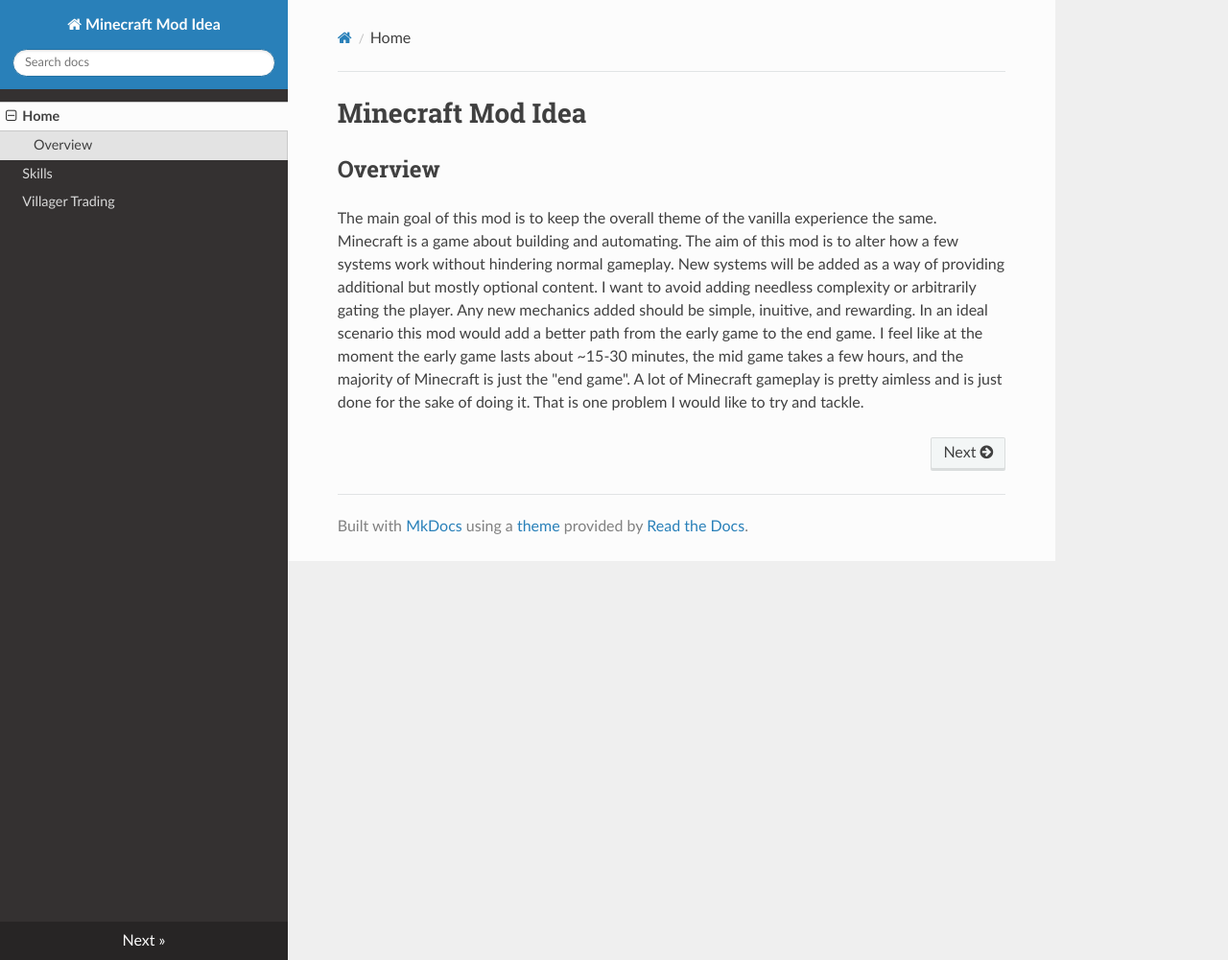
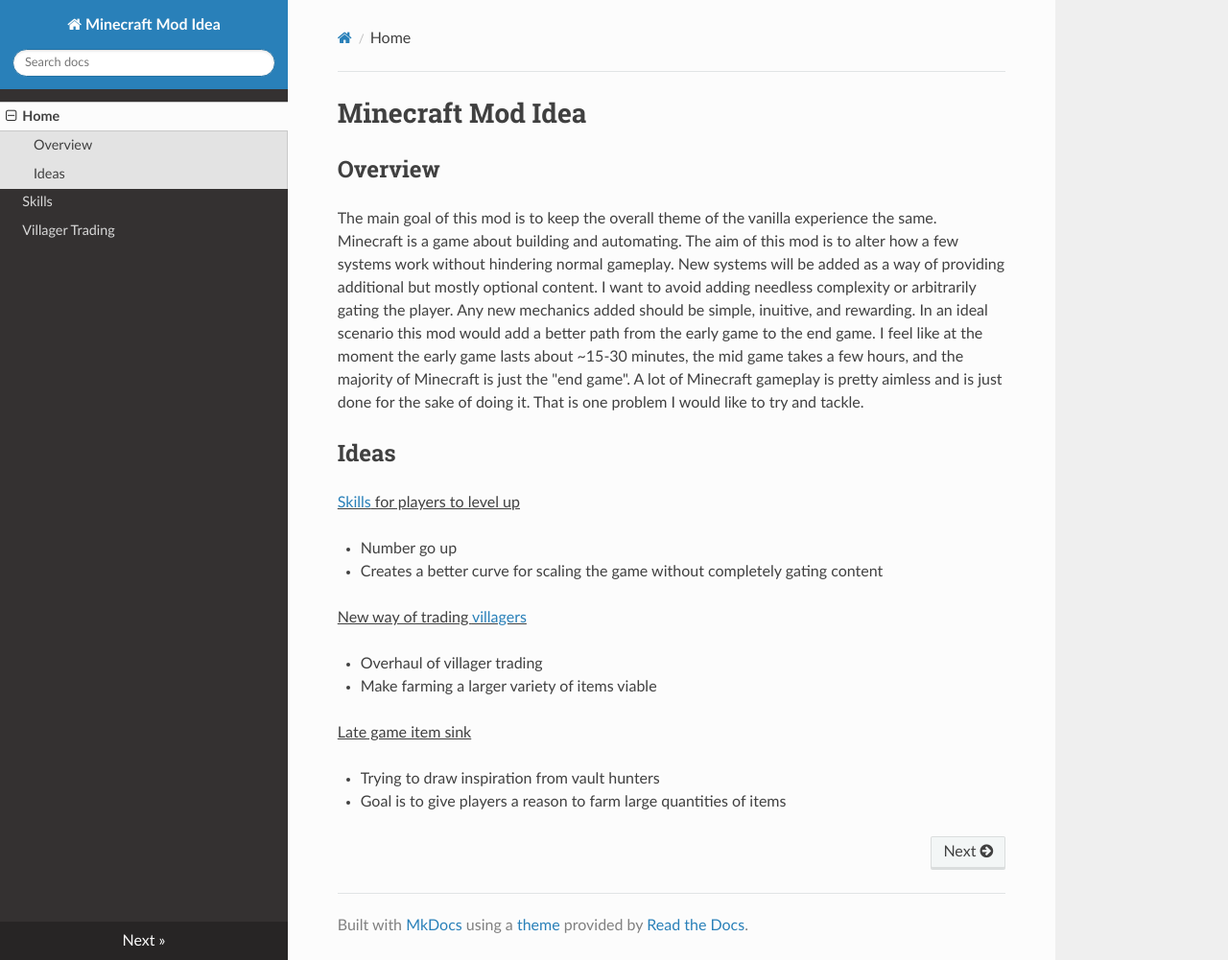
Before and after one commit to Benner727/Minecraft-Mod-Idea, an MkDocs documentation site: the page built from docs/index.md, in a window 1280 px wide and 1001 px high. Shown: the whole window at 96% size. Built offline with MkDocs 1.6.1, drawn with Linux system fonts in a browser that asks for light colours; nearby versions of some CDN libraries.

Commit message:
Added a few ideas to the main page

```diff
--- a/docs/index.md
+++ b/docs/index.md
@@ -13,3 +13,20 @@ I feel like at the moment the early game lasts about ~15-30 minutes, the mid gam
 and the majority of Minecraft is just the "end game".
 A lot of Minecraft gameplay is pretty aimless and is just done for the sake of doing it.
 That is one problem I would like to try and tackle.
+
+## Ideas
+
+<u>[Skills](skills.md) for players to level up</u>
+
+- Number go up
+- Creates a better curve for scaling the game without completely gating content
+
+<u>New way of trading [villagers](villager-trading.md)</u>
+
+- Overhaul of villager trading
+- Make farming a larger variety of items viable
+
+<u>Late game item sink</u>
+
+- Trying to draw inspiration from vault hunters
+- Goal is to give players a reason to farm large quantities of items
```
Also changed, not shown: docs/skills.md (+1 -1 lines).
